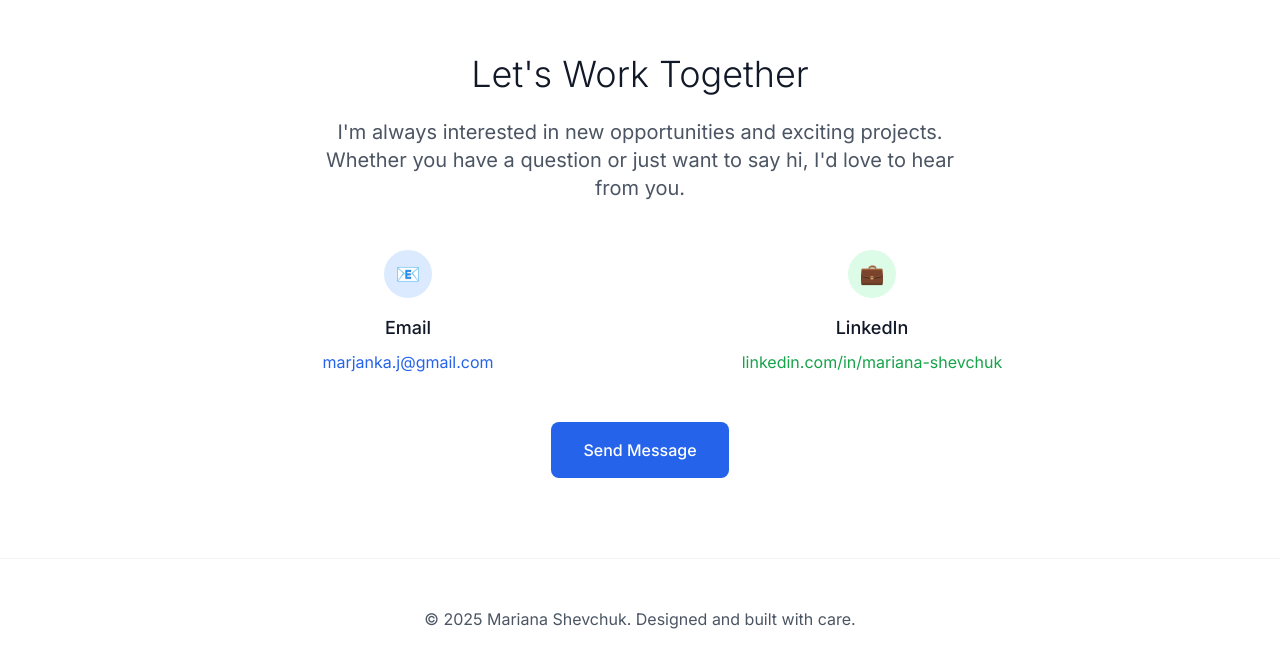
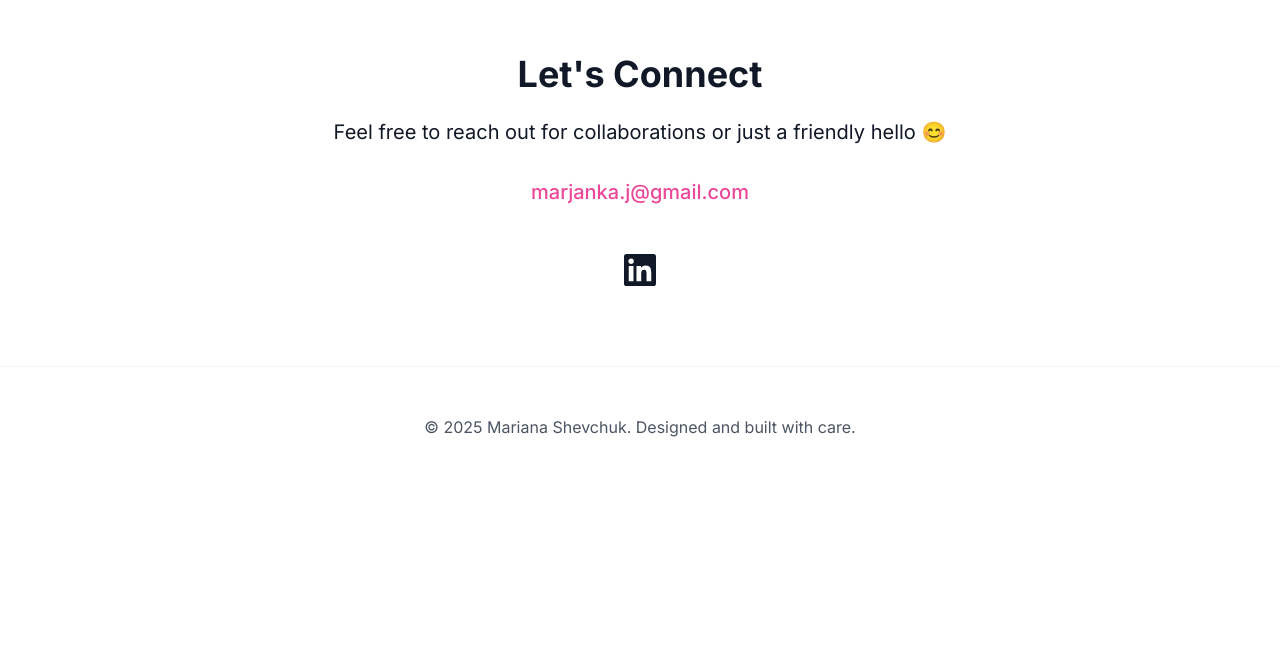
Before and after one commit to MykolaShevchuk/mariana, a Next.js app: page / in a window 1280 px wide. Shown: the part 5080-5747 px from the top of the page. After the commit the page ends 5567 px from the top, so only its background shows below. Built offline with nearby package versions, Linux system fonts and the light colour scheme.

Commit message:
Update contact section to match 'Let's Connect' design style

```diff
--- a/src/app/page.tsx
+++ b/src/app/page.tsx
@@ -297,38 +297,24 @@
 			{/* Contact Section */}
 			<section id='contact' className='py-20 px-6'>
 				<div className='max-w-4xl mx-auto text-center'>
-					<h2 className='text-4xl font-light text-gray-900 mb-6'>Let&apos;s Work Together</h2>
-					<p className='text-xl text-gray-600 mb-12 max-w-2xl mx-auto'>
-						I&apos;m always interested in new opportunities and exciting projects. Whether you have a question or just
-						want to say hi, I&apos;d love to hear from you.
+					<h2 className='text-4xl font-bold text-gray-900 mb-6'>Let&apos;s Connect</h2>
+					<p className='text-xl text-gray-900 mb-8 max-w-2xl mx-auto'>
+						Feel free to reach out for collaborations or just a friendly hello 😊
 					</p>
 
-					<div className='grid md:grid-cols-2 gap-8 mb-12'>
-						<div className='text-center'>
-							<div className='w-12 h-12 bg-blue-100 rounded-full flex items-center justify-center mx-auto mb-4'>
-								<span className='text-xl text-blue-600'>📧</span>
-							</div>
-							<h3 className='text-lg font-medium text-gray-900 mb-2'>Email</h3>
-							<a href='mailto:marjanka.j@gmail.com' className='text-blue-600 hover:text-blue-700 transition-colors'>marjanka.j@gmail.com</a>
-						</div>
-
-						<div className='text-center'>
-							<div className='w-12 h-12 bg-green-100 rounded-full flex items-center justify-center mx-auto mb-4'>
-								<span className='text-xl text-green-600'>💼</span>
-							</div>
-							<h3 className='text-lg font-medium text-gray-900 mb-2'>LinkedIn</h3>
-							<a href='https://linkedin.com/in/mariana-shevchuk' target='_blank' rel='noopener noreferrer' className='text-green-600 hover:text-green-700 transition-colors'>linkedin.com/in/mariana-shevchuk</a>
-						</div>
-
-
+					<div className='mb-12'>
+						<a href='mailto:marjanka.j@gmail.com' className='text-pink-500 text-xl font-medium hover:text-pink-600 transition-colors'>
+							marjanka.j@gmail.com
+						</a>
 					</div>
 
-					<a
-						href='mailto:marjanka.j@gmail.com'
-						className='inline-block bg-blue-600 text-white px-8 py-4 rounded-lg hover:bg-blue-700 transition-colors font-medium'
-					>
-						Send Message
-					</a>
+					<div className='flex justify-center space-x-8'>
+						<a href='https://linkedin.com/in/mariana-shevchuk' target='_blank' rel='noopener noreferrer' className='text-gray-900 hover:text-gray-600 transition-colors'>
+							<svg className='w-8 h-8' fill='currentColor' viewBox='0 0 24 24'>
+								<path d='M20.447 20.452h-3.554v-5.569c0-1.328-.027-3.037-1.852-3.037-1.853 0-2.136 1.445-2.136 2.939v5.667H9.351V9h3.414v1.561h.046c.477-.9 1.637-1.85 3.37-1.85 3.601 0 4.267 2.37 4.267 5.455v6.286zM5.337 7.433c-1.144 0-2.063-.926-2.063-2.065 0-1.138.92-2.063 2.063-2.063 1.14 0 2.064.925 2.064 2.063 0 1.139-.925 2.065-2.064 2.065zm1.782 13.019H3.555V9h3.564v11.452zM22.225 0H1.771C.792 0 0 .774 0 1.729v20.542C0 23.227.792 24 1.771 24h20.451C23.2 24 24 23.227 24 22.271V1.729C24 .774 23.2 0 22.222 0h.003z'/>
+							</svg>
+						</a>
+					</div>
 				</div>
 			</section>
 
```
